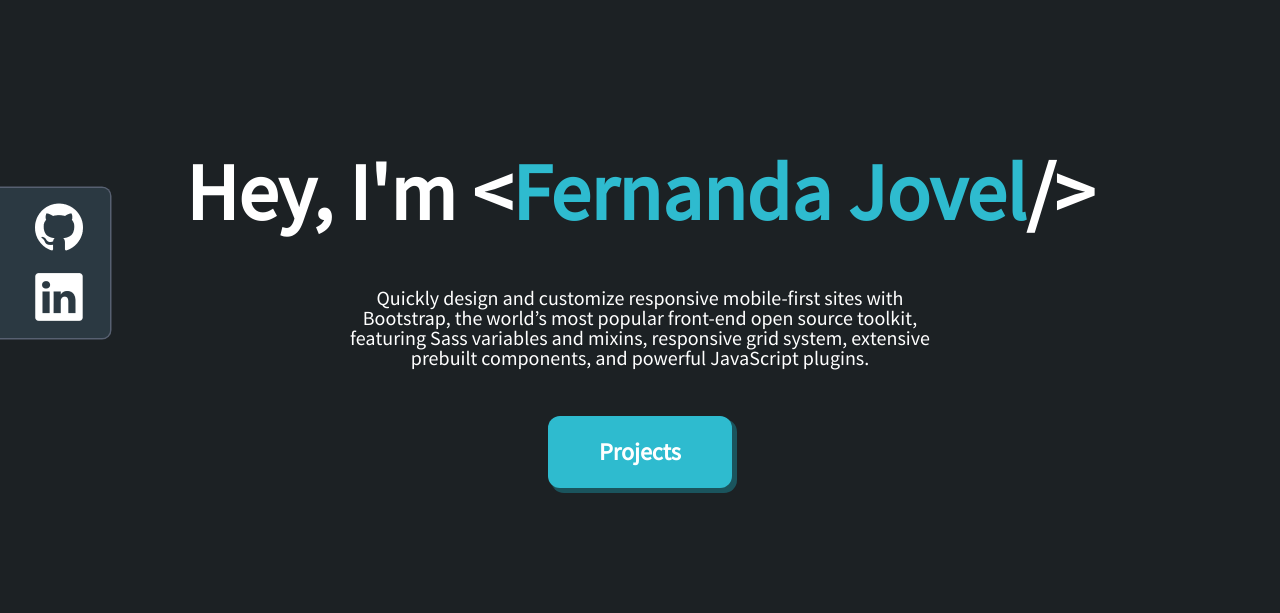
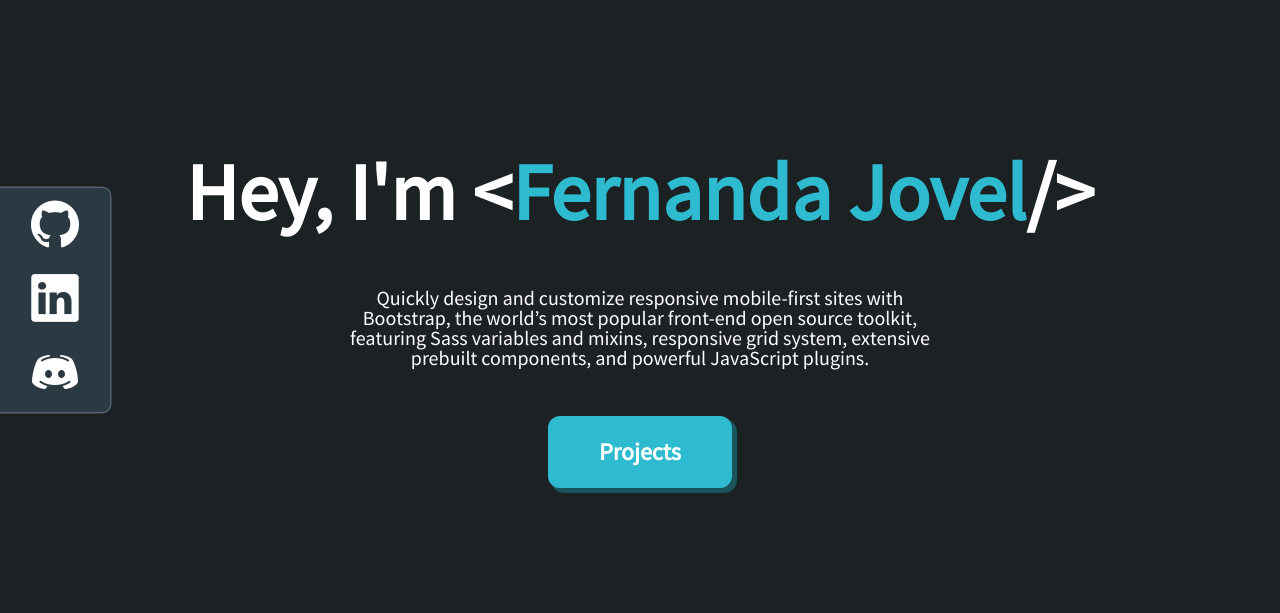
Before and after one commit to ferjovel06/portafolio-personal, a Flask app: page / in a window 1280 px wide. Shown: the part 132-745 px from the top of the page. Run offline with Flask 3, Linux system fonts and the light colour scheme; some libraries are stand-ins or nearby versions.

Commit message:
Actualizar links del sidebar

```diff
--- a/static/css/main.css
+++ b/static/css/main.css
@@ -112,7 +112,7 @@ body {
 
 aside {
     width: 110px;
-    height: 150px;
+    height: auto;
     background: rgba(68.04, 95.91, 112.62, 0.40);
     box-shadow: 0px 0px 0.5px 1.5px rgba(177.73, 192.52, 230.56, 0.40);
     border-top-right-radius: 8px;
@@ -125,12 +125,6 @@ aside {
     display: flex;
     flex-direction: column;
     align-items: center;
-}
-
-.icon {
-    width: 40px;
-    height: 40px;
-    margin: 15px 0;
 }
 
 /* ABOUT STYLE */
--- a/templates/base.html
+++ b/templates/base.html
@@ -25,8 +25,10 @@
       </head>
       <body>
             {% include 'includes/navbar.html' %}
-            {% block content %}
-            {% endblock content %}
+            <div class="background">
+                  {% block content %}
+                  {% endblock content %}
+            </div>
             {% include 'includes/footer.html' %}
       </body>
 </html>
--- a/templates/home.html
+++ b/templates/home.html
@@ -15,15 +15,20 @@
     </div>
     <aside class="sidebar">
       <div class="sidebar-icons">
-        <a href="#" class="icon">
+        <a href="https://github.com/ferjovel06" class="icon" target="_blank">
           <img src="{{ url_for('static', filename='images/github_icon.png') }}"
                alt="Github"
-               class="github-icon">
+               class="github-icon img-fluid p-1 my-2">
         </a>
-        <a href="#" class="icon">
+        <a href="https://www.linkedin.com/in/maria-fernanda-jovel/" class="icon" target="_blank">
           <img src="{{ url_for('static', filename='images/linkedin_icon.png') }}"
-               alt="Github"
-               class="github-icon">
+               alt="LinkedIn"
+               class="linkedin-icon img-fluid p-1 my-2">
+        </a>
+        <a href="https://discordapp.com/users/834946338097463348" class="icon" target="_blank">
+          <img src="{{ url_for('static', filename='images/discord_icon.png') }}"
+               alt="Discord"
+               class="discord-icon img-fluid p-1 my-2">
         </a>
       </div>
     </aside>
```
Also changed, not shown: static/images/discord_icon.png (added).
